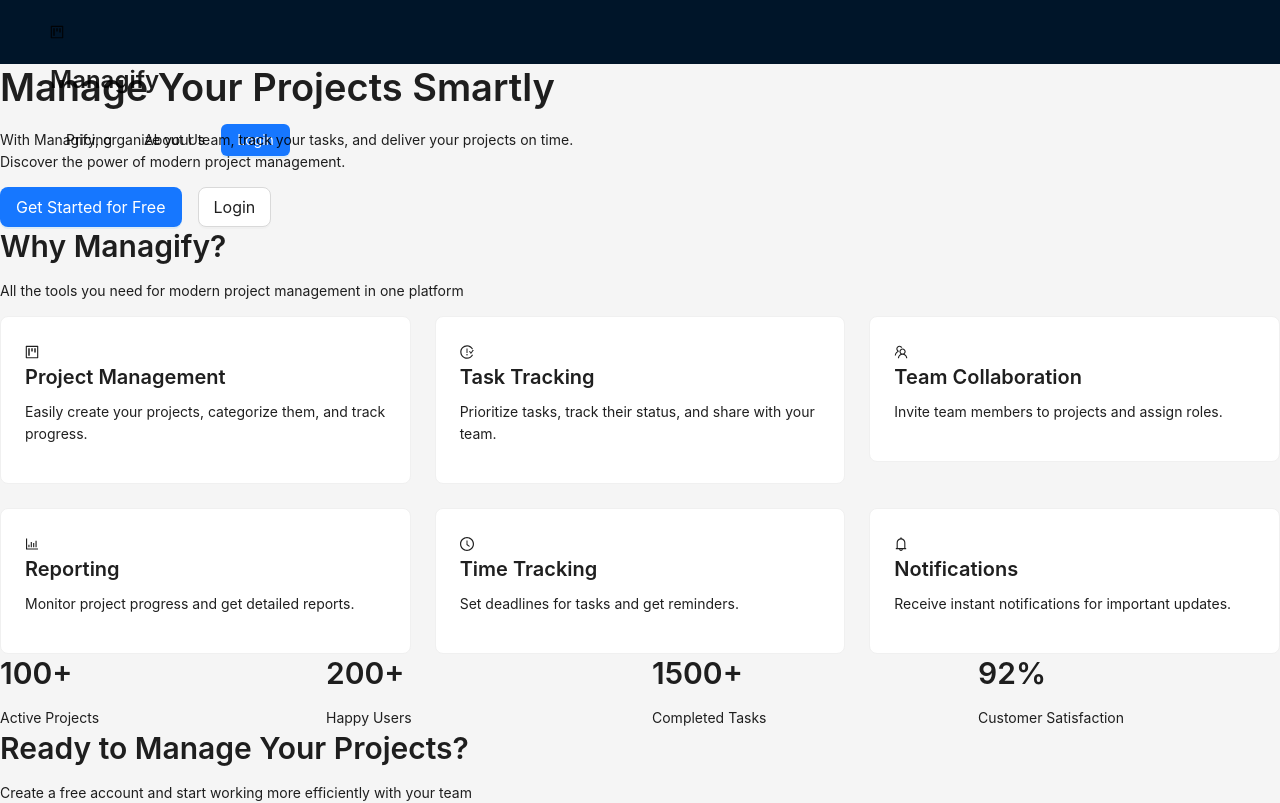
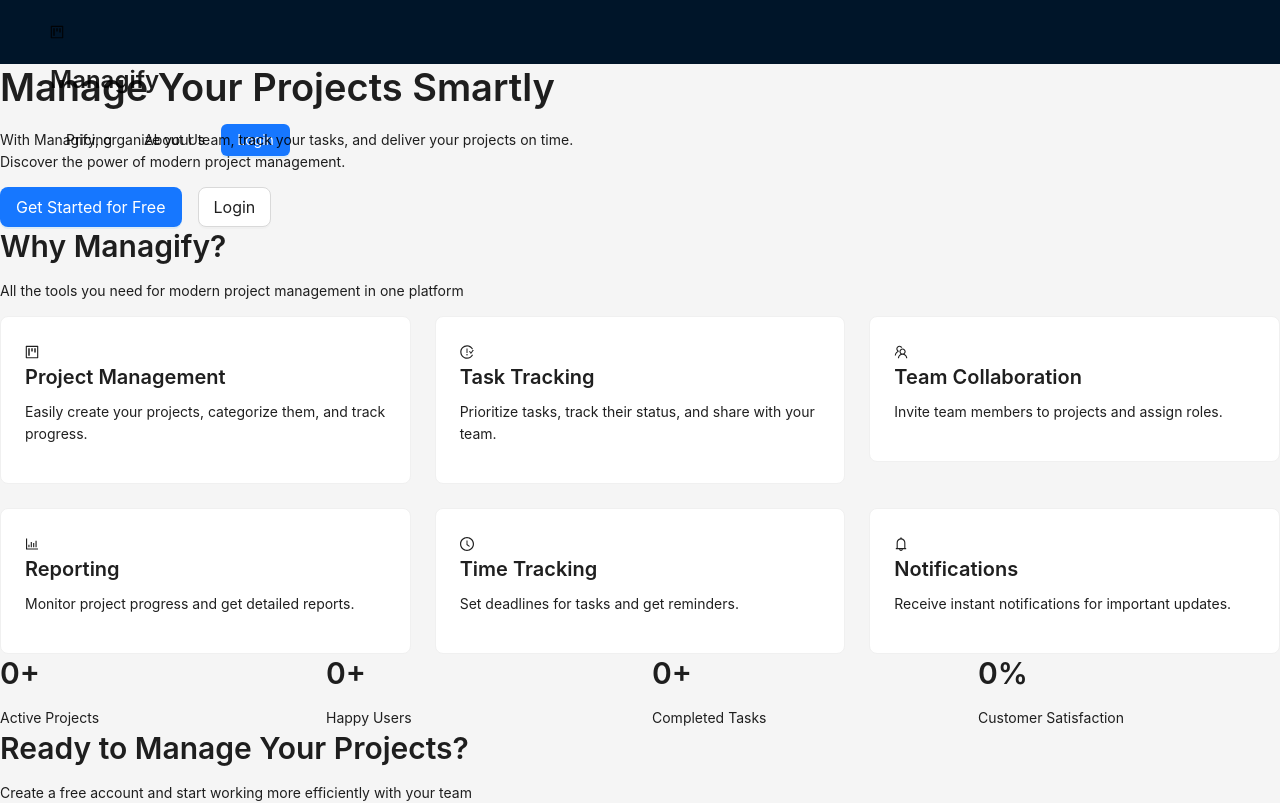
Before and after one commit to Evolve-Vitalis/managify-go, a React (Vite) app in the folder managify-frontend/: page / in a window 1280 px wide. Shown: the top 803 px of the page. Built offline with nearby package versions, Linux system fonts and the light colour scheme.

Commit message:
refactor(main): stats nums refactored

```diff
--- a/managify-frontend/src/components/main/stats.jsx
+++ b/managify-frontend/src/components/main/stats.jsx
@@ -8,25 +8,25 @@
                 <Row gutter={[24, 24]} className="text-center">
                     <Col xs={24} sm={6}>
                         <div className="text-white">
-                            <Title level={2} className="text-white mb-2">100+</Title>
+                            <Title level={2} className="text-white mb-2">0+</Title>
                             <Text className="text-blue-100 text-lg">Active Projects</Text>
                         </div>
                     </Col>
                     <Col xs={24} sm={6}>
                         <div className="text-white">
-                            <Title level={2} className="text-white mb-2">200+</Title>
+                            <Title level={2} className="text-white mb-2">0+</Title>
                             <Text className="text-blue-100 text-lg">Happy Users</Text>
                         </div>
                     </Col>
                     <Col xs={24} sm={6}>
                         <div className="text-white">
-                            <Title level={2} className="text-white mb-2">1500+</Title>
+                            <Title level={2} className="text-white mb-2">0+</Title>
                             <Text className="text-blue-100 text-lg">Completed Tasks</Text>
                         </div>
                     </Col>
                     <Col xs={24} sm={6}>
                         <div className="text-white">
-                            <Title level={2} className="text-white mb-2">92%</Title>
+                            <Title level={2} className="text-white mb-2">0%</Title>
                             <Text className="text-blue-100 text-lg">Customer Satisfaction</Text>
                         </div>
                     </Col>
```
